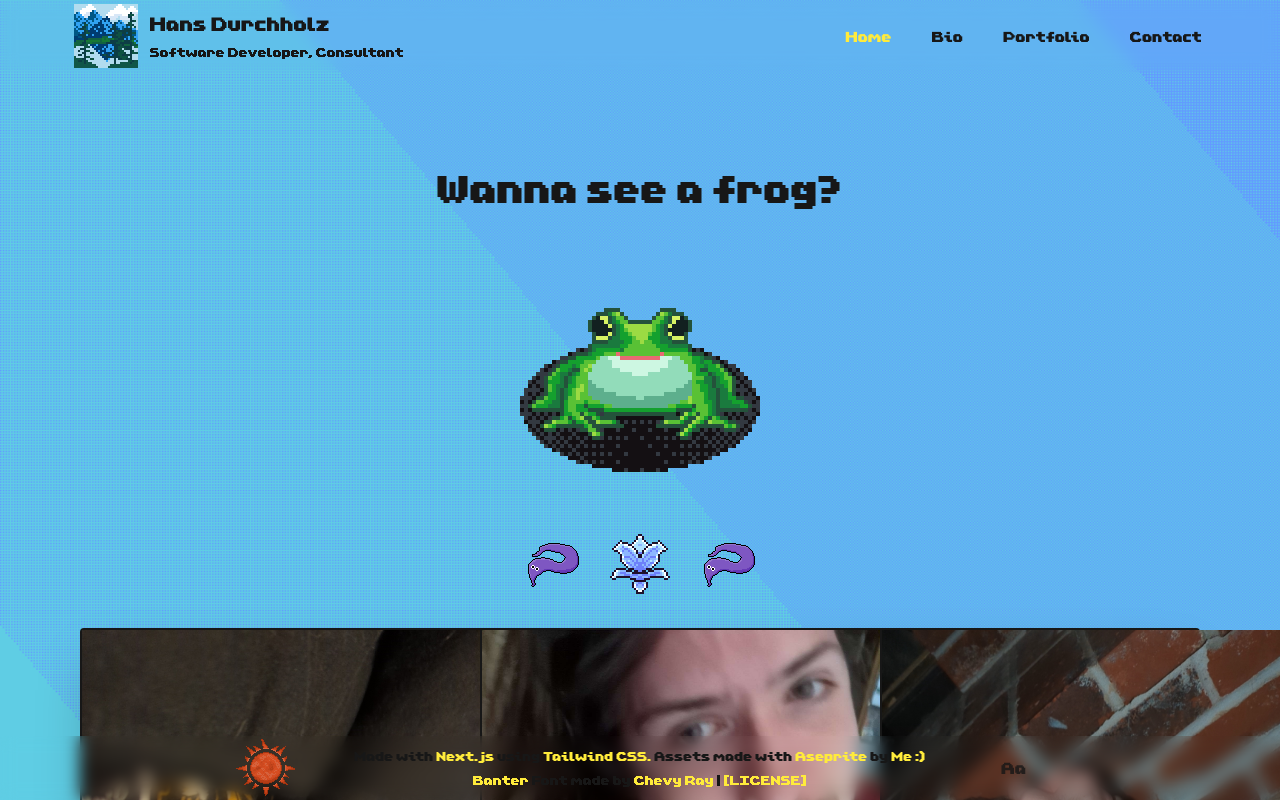
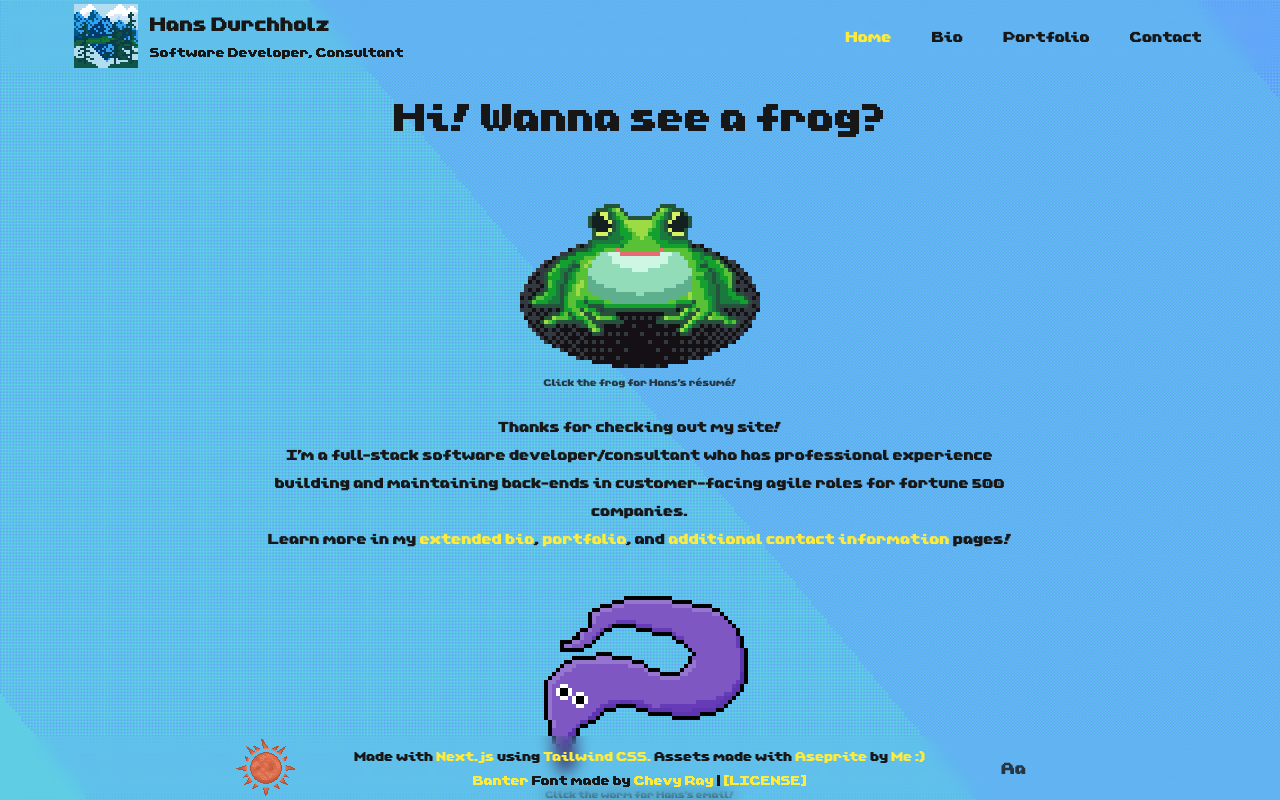
Before and after one commit to hansied67/hansied67.github.io, a Next.js app: page / in a window 1280 px wide. Shown: the top 800 px of the page. Built offline with nearby package versions, Linux system fonts and the light colour scheme.

Commit message:
Home Page Refactor

```diff
--- a/src/app/bio/page.tsx
+++ b/src/app/bio/page.tsx
@@ -1,6 +1,6 @@
 export default function Bio() {
     return (
-        <div className="light grid grid-rows-[20px_1fr_20px] min-h-screen p-8 pb-20 gap-16 sm:p-20">
+        <div className="grid grid-rows-[20px_1fr_20px] min-h-screen p-8 pb-20 gap-16 sm:p-20">
           <main className="flex flex-col gap-[32px] row-start-2">
             <div className="flex flex-wrap justify-around gap-8">
               <div className="flex flex-2 text-2xl text-end">
--- a/src/app/page.tsx
+++ b/src/app/page.tsx
@@ -1,14 +1,22 @@
 import React from "react";
 import Image from "next/image";
+import Link from "next/link";
 
 
 export default function Home() {
   return (
-    <div className="light grid grid-rows-[20px_1fr_20px] items-center justify-items-center min-h-screen p-8 pb-20 gap-16 sm:p-20">
+    <div className="grid grid-rows-[20px_1fr_20px] items-center justify-items-center min-h-screen p-16">
       <main className="flex flex-col gap-[32px] row-start-2 items-center">
-        <h1 className="text-5xl font-bold">
-          Wanna see a frog?
+        <div className="flex flex-col items-center rounded-xl p-2">
+          <h1 className="text-lg lg:text-5xl font-bold">
+            Hi! Wanna see a frog?
           </h1>
+          <div className="grid grid-cols-1 justify-items-center">
+            <Link
+            className="hover:bg-(--color-background)/50 rounded-2xl"
+            type="application/pdf"
+            href="/HansDurchholz-Resume.pdf"
+            target="_blank">
               <Image
               className=""
               src="/Frog.gif"
@@ -17,30 +25,56 @@ export default function Home() {
               height={256}
               unoptimized
               />
-        <div className="flex gap-[24px] flex-wrap justify-center">
+              <div className="text-xs text-[var(--foreground)]/80 -translate-y-[22px] text-center">
+                Click the frog for Hans&apos;s résumé!
+              </div>
+            </Link>
+          </div>
+          <h2 className="text-center text-lg max-w-5/6 md:max-w-2/3">
+            Thanks for checking out my site!
+            <br />
+            I&apos;m a full-stack software developer/consultant who has professional experience building and maintaining back-ends in customer-facing agile roles for fortune 500 companies.
+            <br />
+            Learn more in my
+            <Link
+            className="text-yellow-500 hover:text-green-500 visited:text-amber-500"
+            href="/bio">
+                &nbsp;extended bio
+            </Link>
+            ,
+            <Link
+            className="text-yellow-500 hover:text-green-500 visited:text-amber-500"
+            href="/portfolio">
+                &nbsp;portfolio
+            </Link>
+            , and
+            <Link
+            className="text-yellow-500 hover:text-green-500 visited:text-amber-500"
+            href="/bio">
+                &nbsp;additional contact information
+            </Link>
+            &nbsp;pages!
+          </h2>
+          <div className="grid grid-cols-1 justify-items-center">
+            <Link
+            className="hover:bg-(--color-background)/50 rounded-2xl"
+            href="mailto:hans.durchholz@gmail.com"
+            target="_blank">
               <Image
-          aria-hidden
+              className=""
               src="/worm_foreground.png"
-          alt="Worm 1"
-          width={64}
-          height={64}
+              alt="64x64 frog pixel art gif made in Aseprite"
+              width={256}
+              height={256}
+              unoptimized
               />
-          <Image
-          aria-hidden
-          src="/flower.png"
-          alt="flower"
-          width={64}
-          height={64}
-          />
-          <Image
-          aria-hidden
-          src="/worm_foreground.png"
-          alt="Worm 3"
-          width={64}
-          height={64}
-          />
+              <div className="text-xs text-[var(--foreground)]/80 -translate-y-[22px] text-center">
+                Click the worm for Hans&apos;s email!
               </div>
-        <div className="flex flex-col lg:flex-row divide-y-2 lg:divide-x-2 lg:divide-y-0 divide-solid divide-[var(--foreground)] border-2 rounded-sm shadow-2xl">
+            </Link>
+          </div>
+          Please enjoy these lovely pictures of me and my dog Heidi!
+          <div className="flex flex-col lg:flex-row divide-y-2 lg:divide-x-2 lg:divide-y-0 divide-solid divide-[var(--foreground)] border-2 rounded-sm shadow-2xl mt-4">
             <Image
             src="/Heidi1.jpg"
             alt="Hans's dog Heidi, fast asleep on a bed"
@@ -60,6 +94,7 @@ export default function Home() {
             height={400}
             />
           </div>
+        </div>
       </main>
     </div>
   );
--- a/src/app/portfolio/page.tsx
+++ b/src/app/portfolio/page.tsx
@@ -4,9 +4,9 @@ import CustomCarousel from "../components/CustomCarousel/CustomCarousel";
 
 export default function Portfolio() {
     return (
-        <div className="grid grid-rows-[20px_1fr_20px] min-h-screen p-8 pb-20 gap-16 sm:p-20">
+        <div className="grid grid-rows-[20px_1fr_20px] min-h-screen p-8 gap-16 sm:p-20">
           <main className="flex flex-col gap-[32px] row-start-2">
-            <div className="flex flex-col lg:flex-row gap-[32px] border-2 shadow-lg rounded-xl p-2">
+            <div className="flex flex-col lg:flex-row gap-2 border-2 shadow-lg rounded-xl p-2">
               <div className="flex py-2 pl-2">
                 <div className="flex flex-col">
                   <h1 className="font-bold text-lg lg:text-6xl">CTRBot</h1>
@@ -37,7 +37,7 @@ export default function Portfolio() {
                 <Image src="/CTRBot SC2.png" alt="" width={300} height={0} className="m-auto h-full"/>
               </CustomCarousel>
             </div>
-            <div className="flex flex-col lg:flex-row gap-[32px] border-2 shadow-lg rounded-xl p-2">
+            <div className="flex flex-col lg:flex-row gap-2 border-2 shadow-lg rounded-xl p-2">
               {/* TODO: Fill out the rest of these entries! Get a good selfie dummy! */}
               <div className="flex py-2 pl-2">
                 <div className="flex flex-col">
```
Lines whose indentation alone changed are shown as unchanged.
